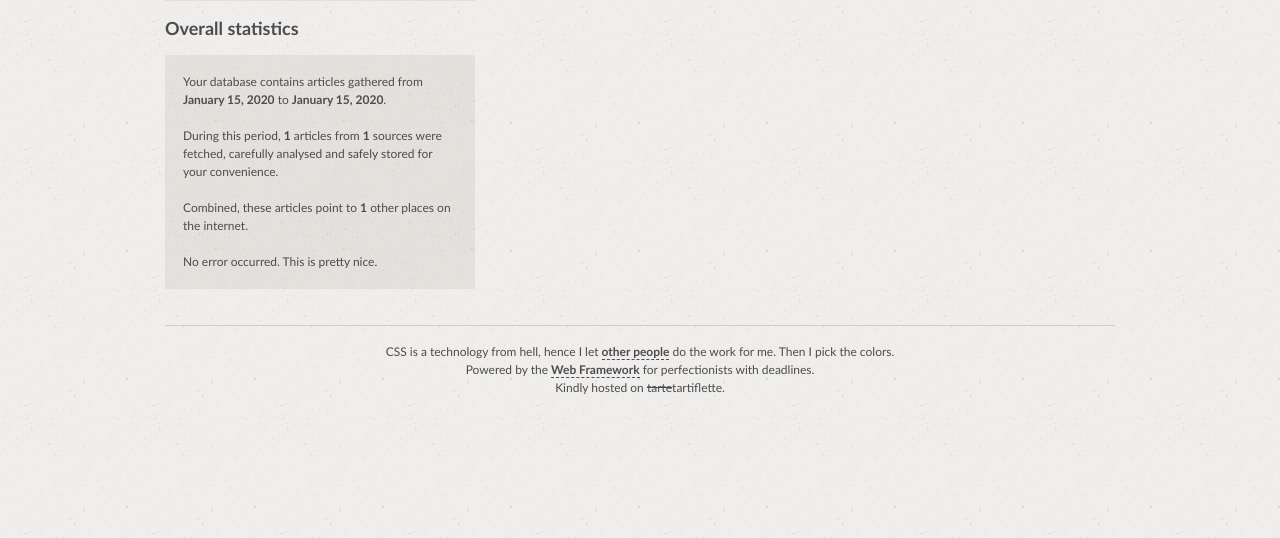
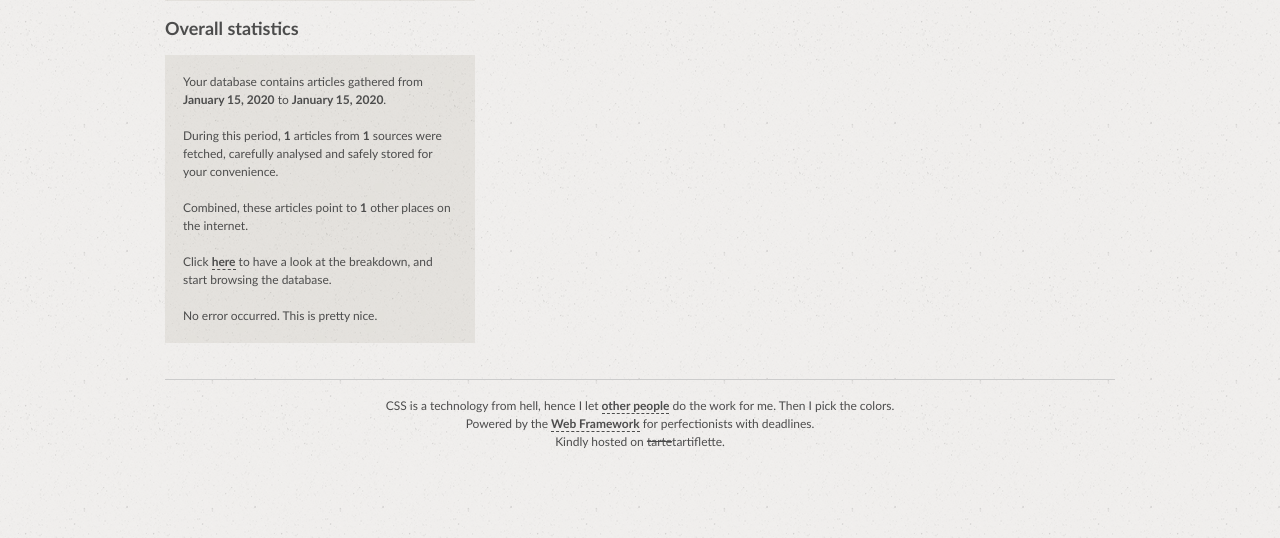
Before and after one commit to sevas/csxj_viewer_app, a Django app: template templates/base.html in a window 1280 px wide. Shown: the part 262-800 px from the top of the page. Run offline with Django 3.2, Linux system fonts and the light colour scheme; the template is opened without the code that fills it: most values are stand-ins (such as "Sample title", 1, 10 or a date in 2020).

Commit message:
minor tweaks to the base template

```diff
--- a/templates/base.html
+++ b/templates/base.html
@@ -32,7 +32,7 @@
         <!-- sidebar  -->
         <div class="span-8 last">
             <!-- About -->
-            <h3><b>Status</b></h3>
+            <h3><strong>Status</strong></h3>
             <div class="box">
                 <p>Last update was made on <b>{{ update_date  }}</b> at <b>{{ update_time }}</b>
                    <br/>
@@ -47,7 +47,7 @@
                 </p>
             </div>
 
-            <h3><b>Overall statistics</b></h3>
+            <h3><strong>Overall statistics</strong></h3>
             <div class='box'>
                 Your database contains articles gathered from <b>{{ start_date|date:"F d, Y" }}</b> to <b>{{ end_date|date:"F d, Y" }}</b>.
                 <br/><br/>
@@ -55,10 +55,11 @@
                 carefully analysed and safely stored for your convenience.
                 <br/><br/>
                 Combined, these articles point to <b>{{ total_links }}</b> other places on the internet.
-
+                <br/><br/>
+                Click <a href='/source'>here</a> to have a look at the breakdown, and start browsing the database.
                <br/><br/>
                 {% if total_errors %}
-                    <b>{{ total_errors }}</b> error{{ total_errors|pluralize }} occurred.
+                    <b>{{ total_errors }}</b> error{{ total_errors|pluralize }} occurred. We'll need to look into that.
                 {% else %}
                     No error occurred. This is pretty nice.
                 {% endif%}
```
